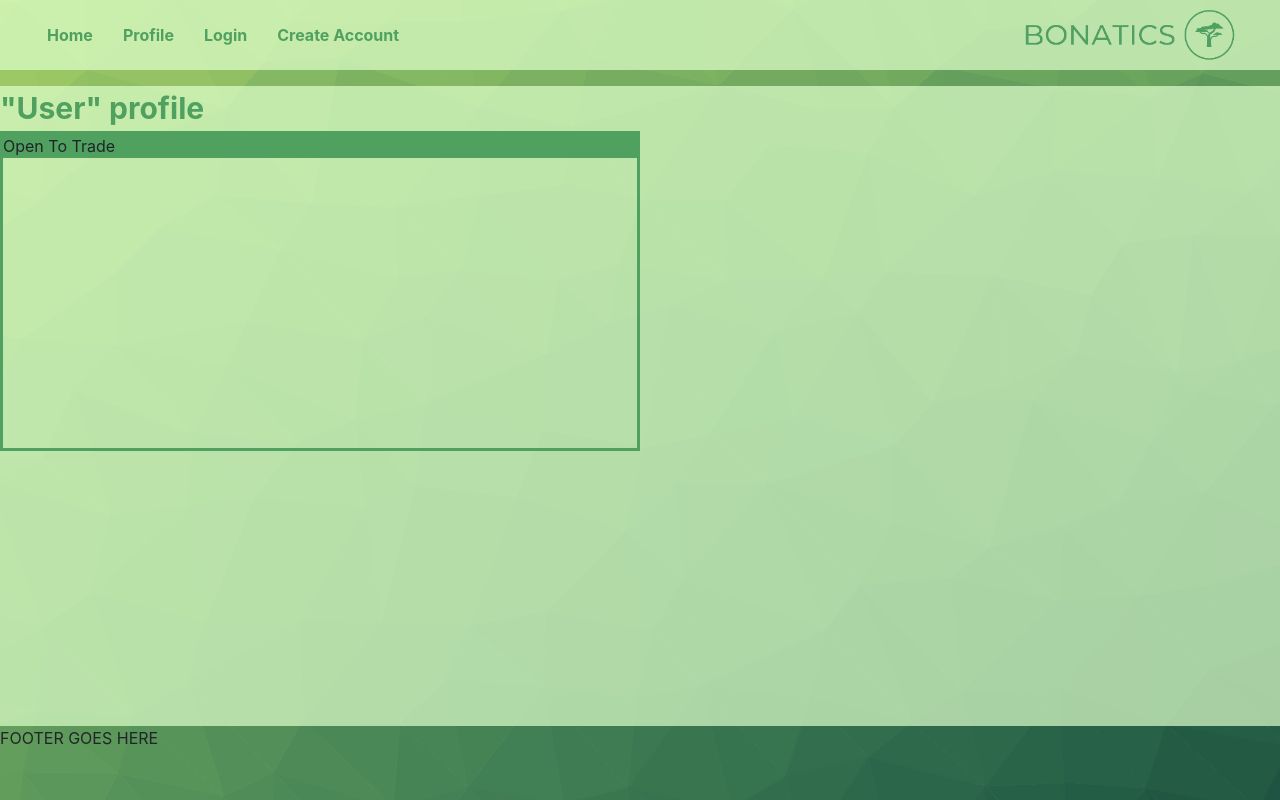
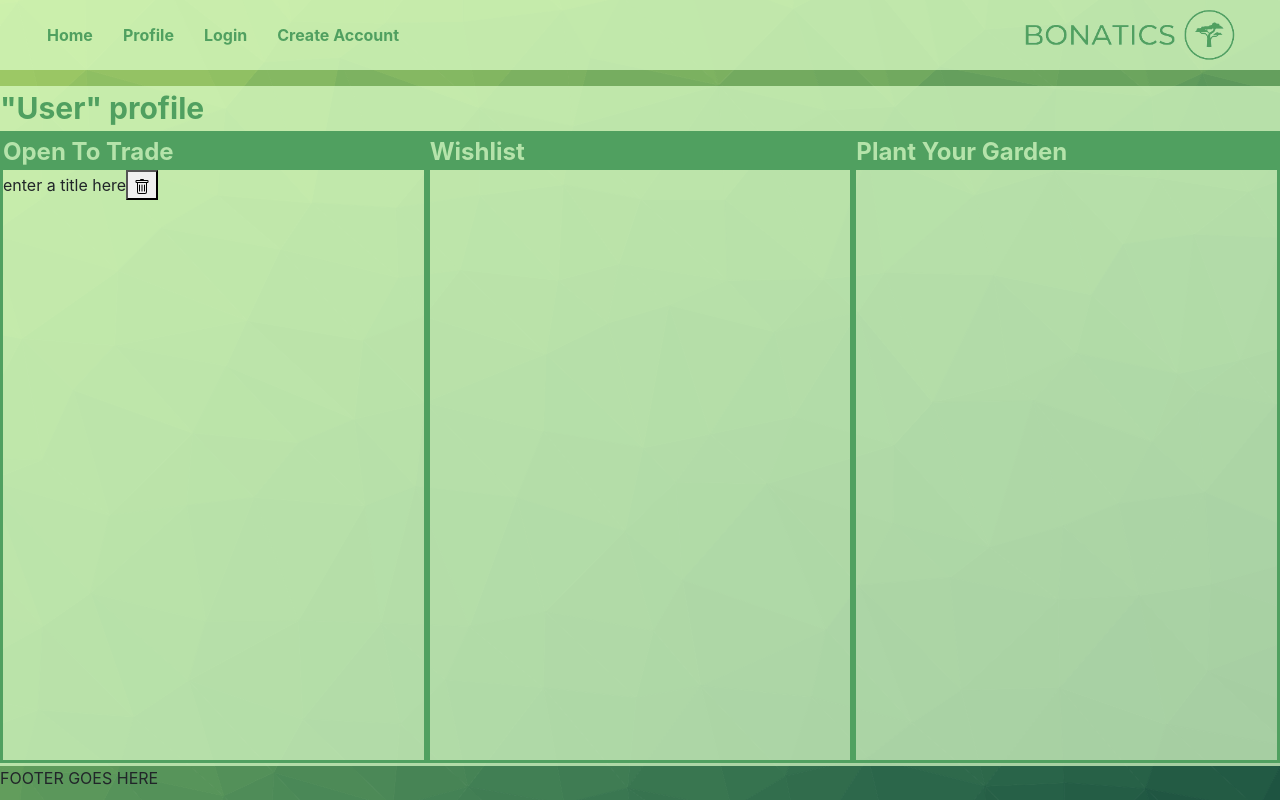
Before and after one commit to SotoTheMayor/bonatics, a React (Create React App) app in the folder client/: page /profile in a window 1280 px wide. Built offline with nearby package versions, Linux system fonts and the light colour scheme.

Commit message:
added rough draft of profile and trade menu

```diff
--- a/client/src/App.css
+++ b/client/src/App.css
@@ -122,27 +122,50 @@ input{
   border-style: none;
 }
 
-.profile-cont {
-  display: flex;
+.profile {
   align-items: center;
   justify-content: center;
   width: 100%;
   height: 100%;
-}
-
-.OOT-cont {
-  width: 50%;
-  height: 50%;
-  border-style: solid;
-  border-color: #50a060;
 
 }
 
-.profile {
+.prof-1 {
+  display: flex;
+  width: 100%;
+  height: 100%;
+  display: flex;
+}
+
+.profile-cont {
+  display: flex;
+  padding-bottom: 15px;
   background-color: rgba(223, 255, 202, 0.7);
-width: 100vw;
-height: 80vh;
+  width: 100vw;
+  height: 85vh;
+  overflow:auto;
 }
+
+.OOT-cont, .wishlist-cont  {
+  display:flex;
+  flex-direction: column;
+  width: 50%;
+  height: 95%;
+  border-style: solid;
+  border-color: #50a060;
+  margin:0px;
+
+}
+
+.trade-cont {
+  width: 50%;
+  height: 95%;
+  border-style: solid;
+  border-color: #50a060;
+  float:right;
+  margin: 0px;
+}
+
 
 .profile-header {
   color: #50a060;;
@@ -150,9 +173,14 @@ height: 80vh;
   font-weight: bolder;
 }
 
-.OOT-header {
+.OOT-header, .wishlist-header, .trade-header {
   background-color:#50a060;
+  color: rgba(223, 255, 202, 0.7);
+  font-size: 24px;
+  font-weight: bolder;
 }
+
+
 
 /* .App-logo {
   height: 40vmin;
--- /dev/null
+++ b/client/src/components/Profile/OOT.tsx
@@ -0,0 +1 @@
+import React from "react";
--- /dev/null
+++ b/client/src/components/Profile/PYG.tsx
@@ -0,0 +1 @@
+import React from "react";
--- /dev/null
+++ b/client/src/components/Profile/Wishlist.tsx
@@ -0,0 +1,15 @@
+import React from "react";
+interface wishlistProps {
+    title: string
+}
+
+const Wishlist = (props: wishlistProps) => {
+    return (
+        <div>
+        <span className="wl-item">{props.title}</span>
+        <button className="wl-button"><svg stroke="currentColor" fill="currentColor" stroke-width="0" viewBox="0 0 16 16" height="1em" width="1em" xmlns="http://www.w3.org/2000/svg"><path d="M5.5 5.5A.5.5 0 016 6v6a.5.5 0 01-1 0V6a.5.5 0 01.5-.5zm2.5 0a.5.5 0 01.5.5v6a.5.5 0 01-1 0V6a.5.5 0 01.5-.5zm3 .5a.5.5 0 00-1 0v6a.5.5 0 001 0V6z"></path><path fill-rule="evenodd" d="M14.5 3a1 1 0 01-1 1H13v9a2 2 0 01-2 2H5a2 2 0 01-2-2V4h-.5a1 1 0 01-1-1V2a1 1 0 011-1H6a1 1 0 011-1h2a1 1 0 011 1h3.5a1 1 0 011 1v1zM4.118 4L4 4.059V13a1 1 0 001 1h6a1 1 0 001-1V4.059L11.882 4H4.118zM2.5 3V2h11v1h-11z" clip-rule="evenodd"></path></svg></button>
+        </div>
+    );
+};
+
+export default Wishlist
--- a/client/src/pages/Profile.tsx
+++ b/client/src/pages/Profile.tsx
@@ -1,15 +1,40 @@
 import React from "react";
+import Wishlist from '../components/Profile/Wishlist';
+const wishlistItems = [
+    {
+        title: "enter a title here",
+    },
+]
 
 export default function Profile() {
     return (
         <div className="profile-cont">
             <div className="profile">
             <div className="profile-header">"User" profile</div>
+                <div className="prof-1">
             <div className='OOT-cont'>
                 <div className="OOT-header">Open To Trade</div>
-
+                <div>
+                {wishlistItems.map((wishlist) => {
+                return (
+                  <div>
+                    <Wishlist
+                        title={wishlist.title}
+                        ></Wishlist>
+                  </div>
+            )
+        })}
+        </div>
+            </div>
+            <div className="wishlist-cont">
+                <div className="wishlist-header">Wishlist</div>
+            </div>
+            <div className="trade-cont">
+                <div className="trade-header">Plant Your Garden</div>
+            </div>
             </div>
             </div>
         </div>
+
     )
 }
```
